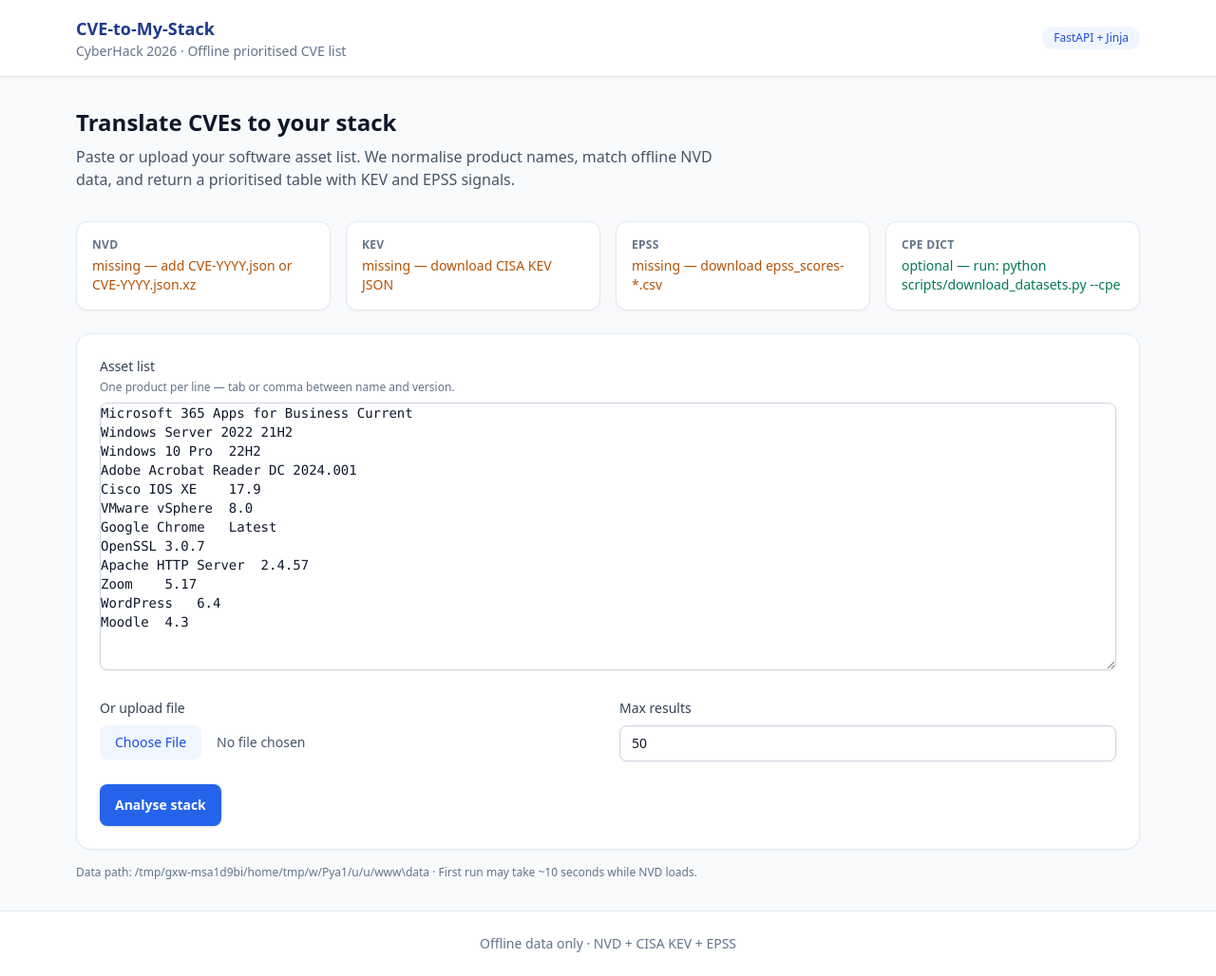
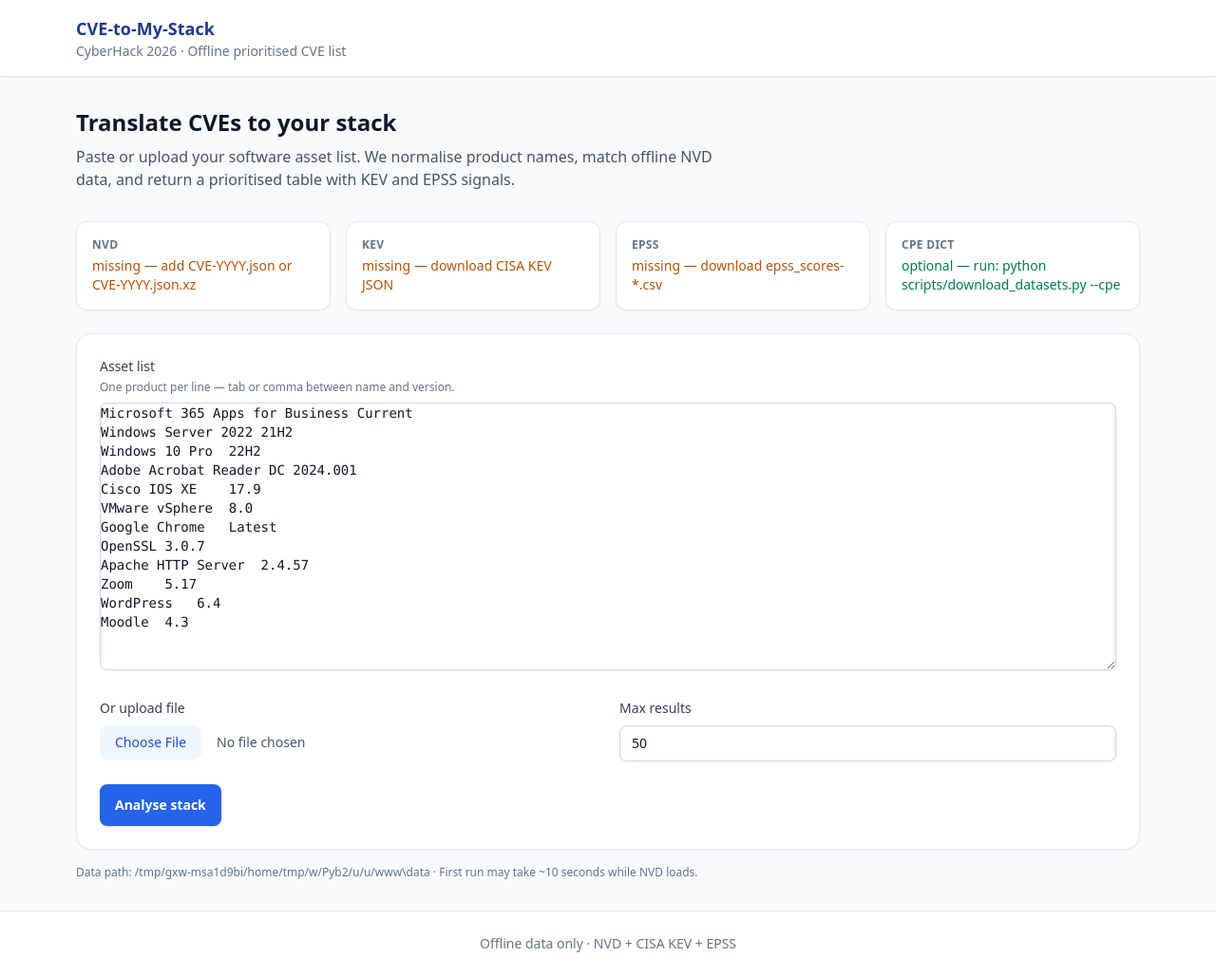
Before and after one commit to Tahir-Siddique/Hackathon2026, a FastAPI app: page / in a window 1280 px wide. Shown: the whole page at 95% size. Run offline with FastAPI, Linux system fonts and the light colour scheme; some libraries are stand-ins or nearby versions.

Commit message:
Remove FastAPI + Jinja label from the base template in the web UI for CVE-to-My-Stack Translator.

```diff
--- a/ui/templates/base.html
+++ b/ui/templates/base.html
@@ -25,7 +25,6 @@
         <a href="/" class="text-lg font-semibold text-brand-900">CVE-to-My-Stack</a>
         <p class="text-sm text-slate-500">CyberHack 2026 · Offline prioritised CVE list</p>
       </div>
-      <span class="rounded-full bg-brand-50 px-3 py-1 text-xs font-medium text-brand-700">FastAPI + Jinja</span>
     </div>
   </header>
 
```
